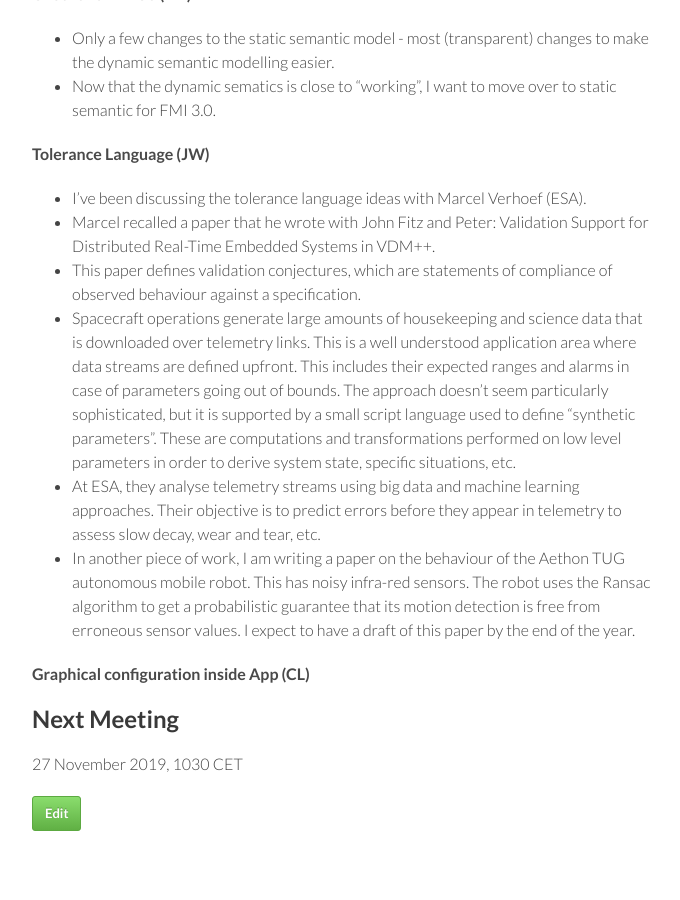
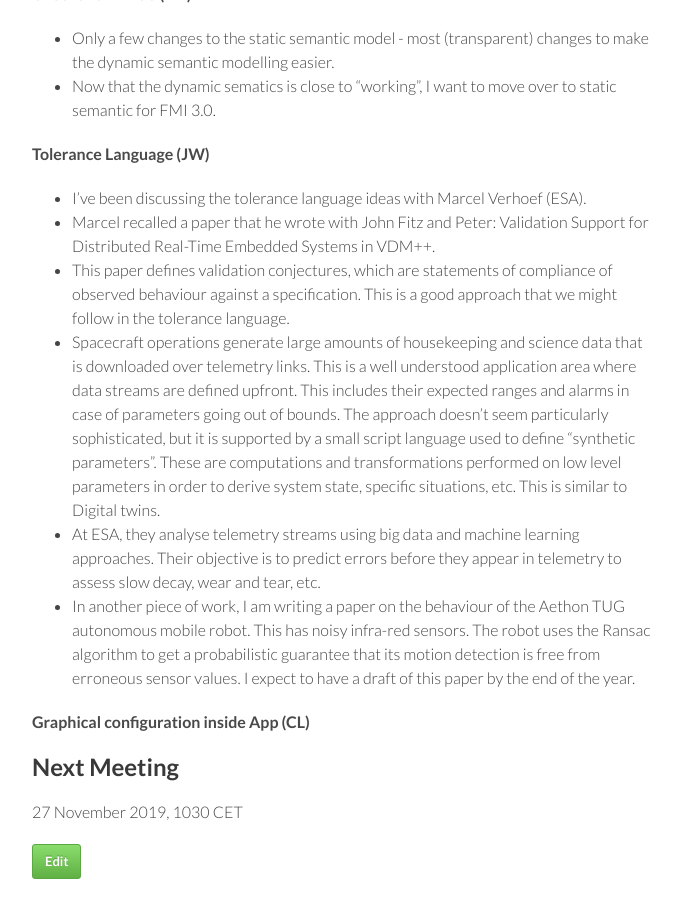
Before and after one commit to digitaltwincentre/digitaltwincentre.github.io, a Jekyll site: the page built from _biweeklies/Biweekly-8.md, in a window 1280 px wide and 900 px high, scrolled down 1277 px. Shown: the whole window, without its empty margins (418-1098 px from the left). Built offline with Jekyll 4.4.1, drawn with Linux system fonts in a browser that asks for light colours; nearby versions of some CDN libraries.

Commit message:
Update Biweekly-8.md

```diff
--- a/_biweeklies/Biweekly-8.md
+++ b/_biweeklies/Biweekly-8.md
@@ -63,8 +63,8 @@ private information must be stored elsewhere.  -->
 #### Tolerance Language (JW)
  * I've been discussing the tolerance language ideas with Marcel Verhoef (ESA).
  * Marcel recalled a paper that he wrote with John Fitz and Peter: Validation Support for Distributed Real-Time Embedded Systems in VDM++.
- * This paper defines validation conjectures, which are statements of compliance of observed behaviour against a specification.
- * Spacecraft operations generate large amounts of housekeeping and science data that is downloaded over telemetry links. This is a well understood application area where data streams are defined upfront. This includes their expected ranges and alarms in case of parameters going out of bounds. The approach doesn't seem particularly sophisticated, but it is supported by a small script language used to define "synthetic parameters". These are computations and transformations performed on low level parameters in order to derive system state, specific situations, etc.
+ * This paper defines validation conjectures, which are statements of compliance of observed behaviour against a specification. This is a good approach that we might follow in the tolerance language.
+ * Spacecraft operations generate large amounts of housekeeping and science data that is downloaded over telemetry links. This is a well understood application area where data streams are defined upfront. This includes their expected ranges and alarms in case of parameters going out of bounds. The approach doesn't seem particularly sophisticated, but it is supported by a small script language used to define "synthetic parameters". These are computations and transformations performed on low level parameters in order to derive system state, specific situations, etc. This is similar to Digital twins.
  * At ESA, they analyse telemetry streams using big data and machine learning approaches. Their objective is to predict errors before they appear in telemetry to assess slow decay, wear and tear, etc.
  * In another piece of work, I am writing a paper on the behaviour of the Aethon TUG autonomous mobile robot. This has noisy infra-red sensors. The robot uses the Ransac algorithm to get a probabilistic guarantee that its motion detection is free from erroneous sensor values. I expect to have a draft of this paper by the end of the year.
 
```
